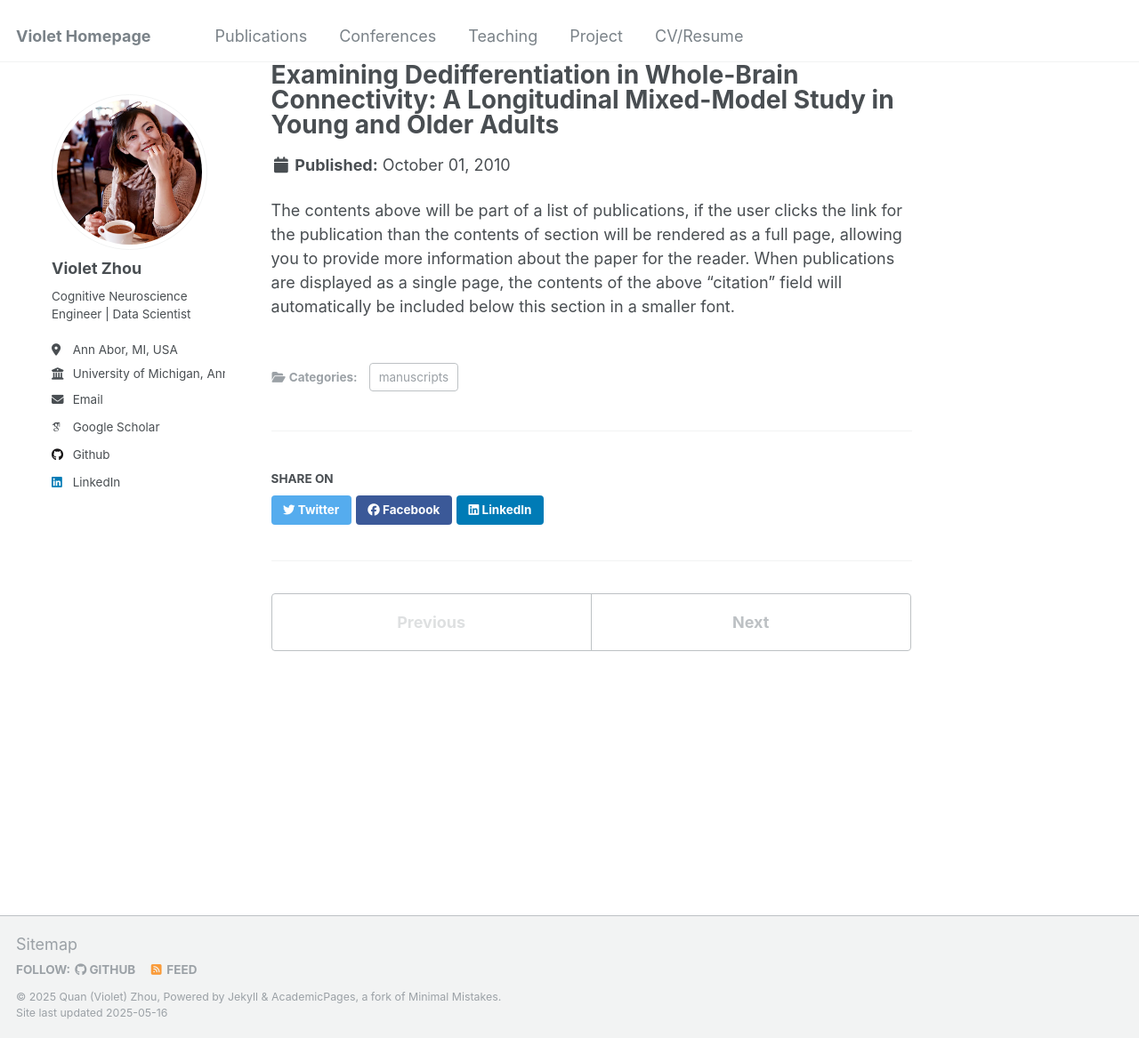
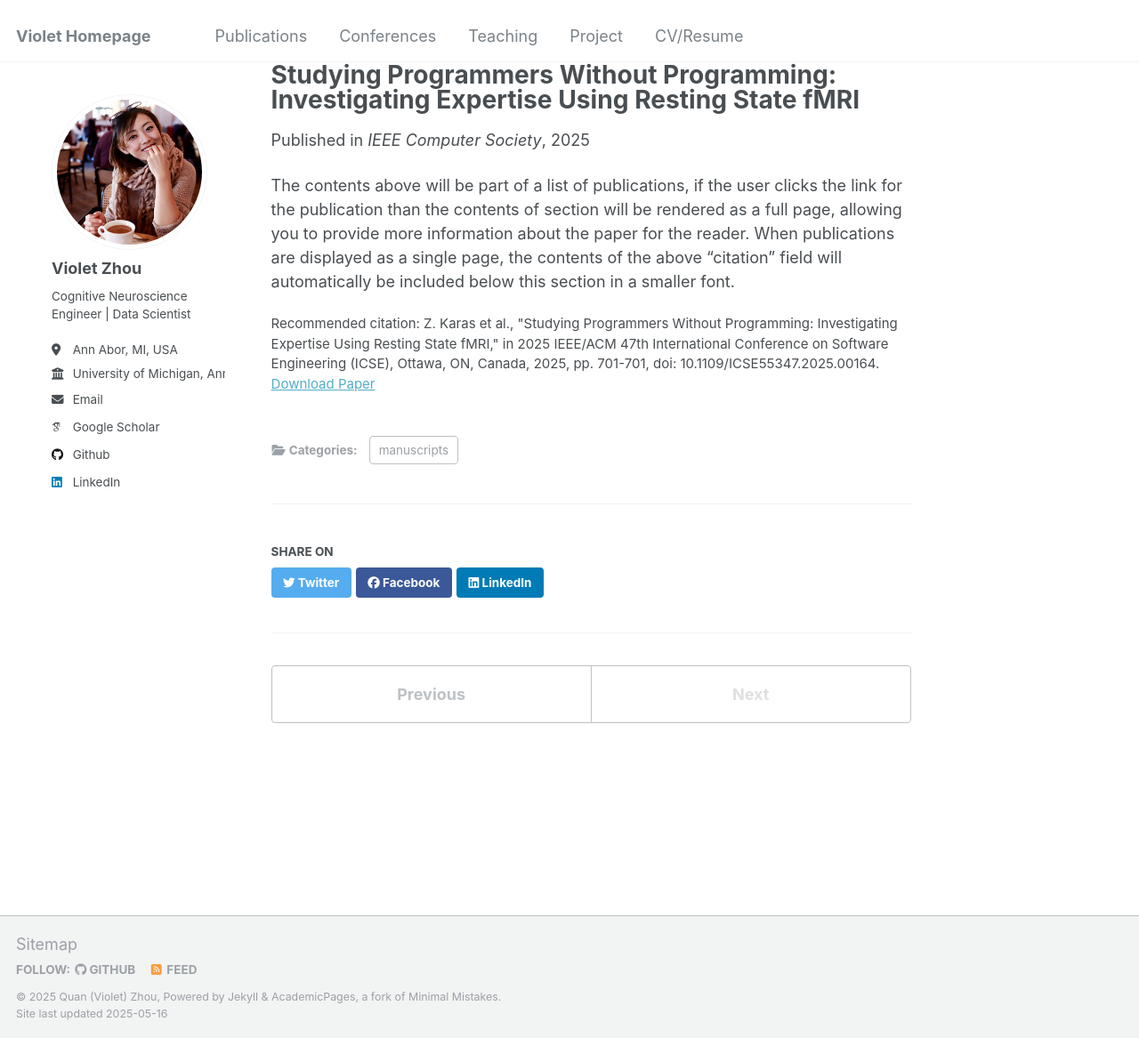
Before and after one commit to Quan-VioletZhou/violet_academicpage, a Jekyll site: the page built from _publications/2010-10-01-paper-title-number-3.md, in a window 1280 px wide and 1167 px high. Shown: the whole window at 89% size. Built offline with Jekyll 4.4.1, drawn with Linux system fonts in a browser that asks for light colours; some web fonts are replaced.

Commit message:
Update publication

```diff
--- a/_publications/2010-10-01-paper-title-number-3.md
+++ b/_publications/2010-10-01-paper-title-number-3.md
@@ -1,13 +1,13 @@
 ---
-title: "Examining Dedifferentiation in Whole-Brain Connectivity: A Longitudinal Mixed-Model Study in Young and Older Adults"
+title: "Studying Programmers Without Programming: Investigating Expertise Using Resting State fMRI"
 # collection:
 category: manuscripts
 permalink: /publication/2010-10-01-paper-title-number-3
-excerpt: 'This paper used a mixed-model on both cross-sectional and longitudinal aging effect on brain connectivity. In prep'
-# date: 2024-1-15
-# venue: 'Imaging Neuroscience'
+excerpt: 'Recent research has used resting-state fMRI to investigate how programming experience shapes brain organization. Analyzing data from 150 participants, including 96 programmers, the study found that programmers showed increased connectivity among brain regions related to language, math, and temporal attention, while non-programmers showed stronger connectivity in social and emotional regions. Additionally, more programming experience was linked to reduced connectivity between visual and articulation-related regions, suggesting a refinement of processing networks with expertise.'
+date: 2025-3-12
+venue: 'IEEE Computer Society'
 # slidesurl: 'http://academicpages.github.io/files/GABA_paper.pdf'
-# paperurl: 'http://academicpages.github.io/files/GABA_paper.pdf'
-# citation: ''
+paperurl: 'https://doi.ieeecomputersociety.org/10.1109/ICSE55347.2025.00164'
+citation: 'Z. Karas et al., "Studying Programmers Without Programming: Investigating Expertise Using Resting State fMRI," in 2025 IEEE/ACM 47th International Conference on Software Engineering (ICSE), Ottawa, ON, Canada, 2025, pp. 701-701, doi: 10.1109/ICSE55347.2025.00164.'
 ---
 The contents above will be part of a list of publications, if the user clicks the link for the publication than the contents of section will be rendered as a full page, allowing you to provide more information about the paper for the reader. When publications are displayed as a single page, the contents of the above "citation" field will automatically be included below this section in a smaller font.
```
Also changed, not shown: _publications/2009-10-01-paper-title-number-1.md (+1 -1 lines), _publications/2010-10-01-paper-title-number-2.md (+1 -1 lines).
